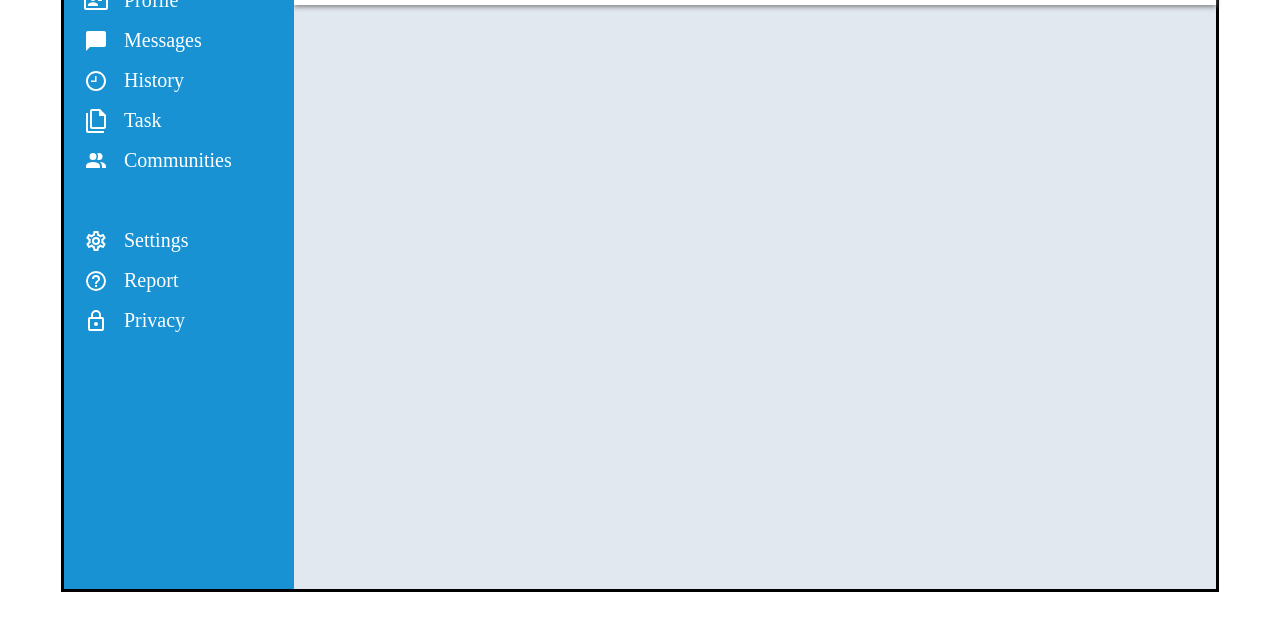
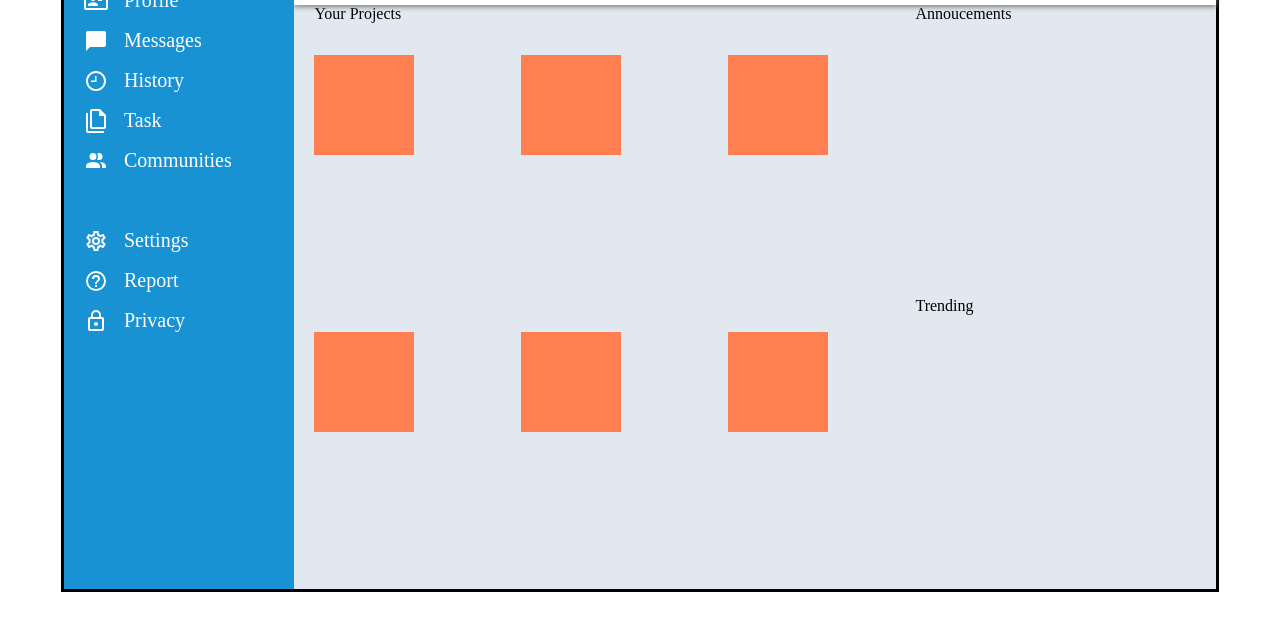
Before and after one commit to brycenbb/AdminDashboard, a plain HTML site: page index.html in a window 1280 px wide. Shown: the part 171-800 px from the top of the page. Drawn offline with Linux system fonts and the light colour scheme.

Commit message:
first grid established

```diff
--- a/index.html
+++ b/index.html
@@ -118,7 +118,25 @@
             </div>
         </div>
 
-        <div class="main"></div>
+        <div class="main">
+            <p>Your Projects</p>
+            <div class="projects">
+                <div class="card"></div>
+                <div class="card"></div>
+                <div class="card"></div>
+                <div class="card"></div>
+                <div class="card"></div>
+                <div class="card"></div>
+            </div>
+            <p class="p2">Annoucements</p>
+            <div class="annoucements">
+
+            </div>
+            <p class="p3">Trending</p>
+            <div class="trending">
+
+            </div>
+        </div>
 
     </div>
 </body>
--- a/style.css
+++ b/style.css
@@ -171,6 +171,38 @@ button {
     font-size: 1.2rem;
     font-weight: bold;
 }
+
+
+
 .main {
     background-color: #e2e8f0;
+    display: grid;
+    grid-template-columns: 4fr 2fr;
+    grid-template-rows: 50px 1fr 50px 1fr;
+    padding-left: 20px;
 }
+
+.projects {
+    display: grid;
+    grid-column: 1/2;
+    grid-row:2/5;
+    gap: 20px;
+    grid-template-columns: repeat(auto-fit,minmax(150px,1fr));
+    grid-template-rows: 1fr 1fr;
+}
+
+.card {
+    width: 100px;
+    height: 100px;
+    background-color: coral;
+}
+
+.p2 {
+    grid-row:1/1;
+    grid-column: 2/3;
+}
+
+.p3 {
+    grid-row:3/3;
+    grid-column:2/3;
+}
```
